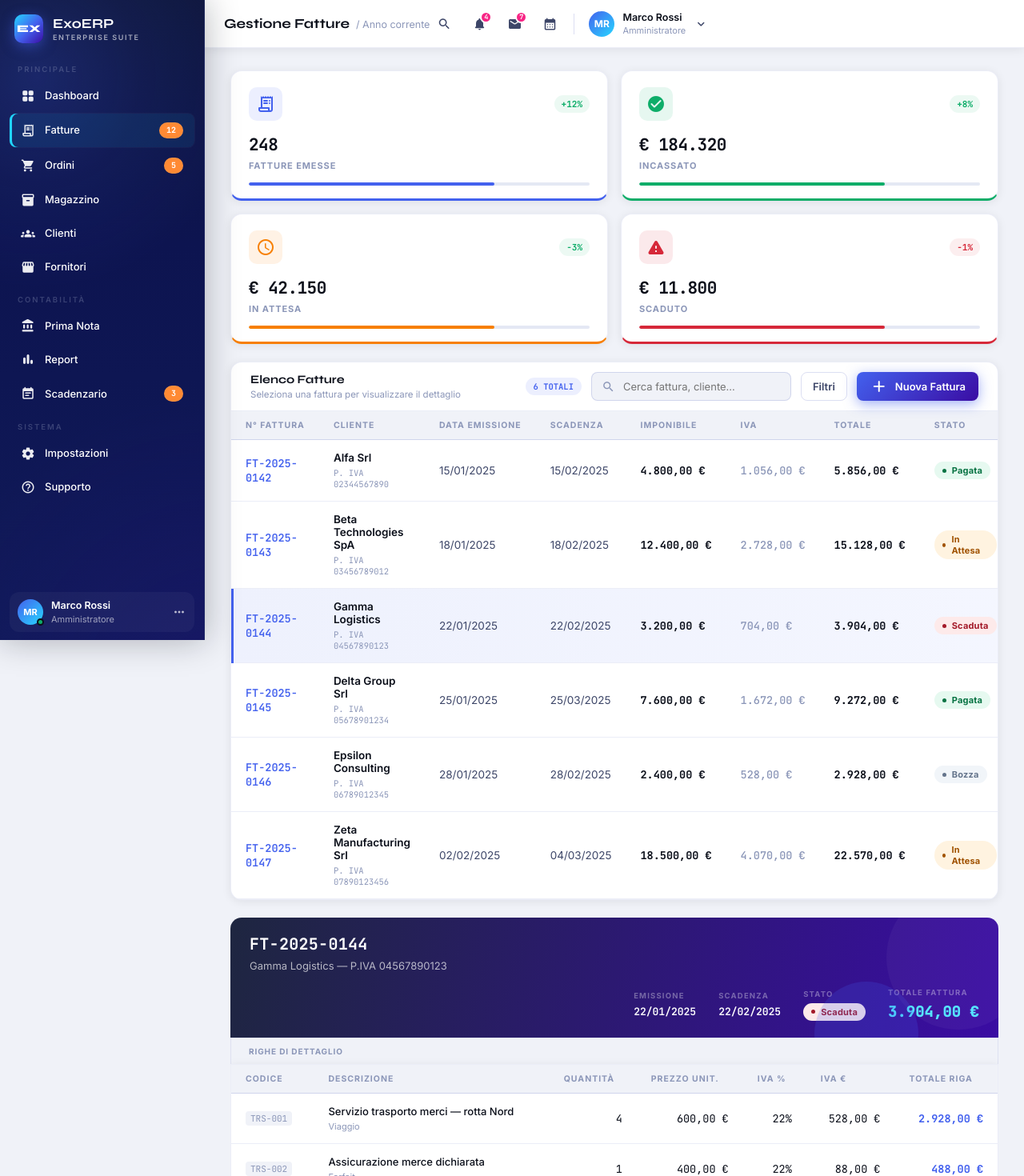
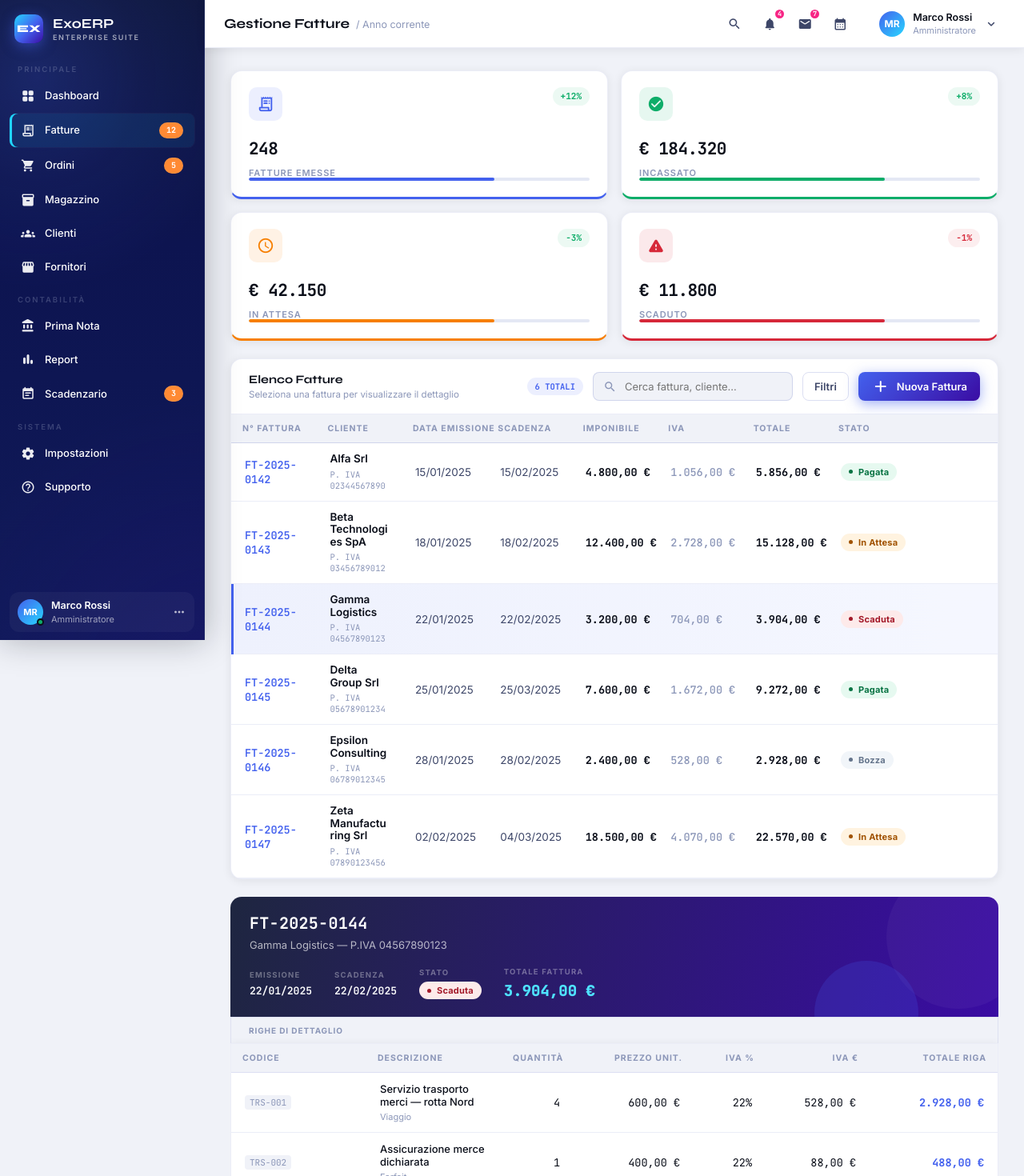
Before and after one commit to AdeleGiuff/test, an Angular app in the folder exo-erp/: page / in a window 1280 px wide. Shown: the top 1470 px of the page at 80% size. Built offline with nearby package versions, Linux system fonts and the light colour scheme.

Commit message:
migliorie

```diff
--- a/exo-erp/src/app/features/invoice-page/invoice-page.component.html
+++ b/exo-erp/src/app/features/invoice-page/invoice-page.component.html
@@ -1,8 +1,11 @@
 <section class="kpi-grid">
-    <app-kpi-card icon="receipt_long" value="248" label="Fatture emesse" trend="+12%" variant="blue" />
-    <app-kpi-card icon="check_circle" value="€ 184.320" label="Incassato" trend="+8%" variant="green" />
-    <app-kpi-card icon="schedule" value="€ 42.150" label="In attesa" trend="-3%" variant="orange" />
-    <app-kpi-card icon="warning" value="€ 11.800" label="Scaduto" trend="-1%" variant="red" />
+    <app-kpi-card icon="receipt_long" value="248" label="Fatture emesse" trend="+12%" variant="blue"></app-kpi-card>
+
+    <app-kpi-card icon="check_circle" value="€ 184.320" label="Incassato" trend="+8%" variant="green"></app-kpi-card>
+
+    <app-kpi-card icon="schedule" value="€ 42.150" label="In attesa" trend="-3%" variant="orange"></app-kpi-card>
+
+    <app-kpi-card icon="warning" value="€ 11.800" label="Scaduto" trend="-1%" variant="red"></app-kpi-card>
 </section>
 
 <section class="invoice-list page-card">
--- a/exo-erp/src/app/features/invoice-page/invoice-page.component.scss
+++ b/exo-erp/src/app/features/invoice-page/invoice-page.component.scss
@@ -10,7 +10,7 @@
 }
 
 .panel-header {
-  padding: var(--spacing-md) var(--spacing-lg-2);
+  padding: 16px 22px;
   display: flex;
   align-items: center;
   gap: 12px;
@@ -57,7 +57,7 @@
 }
 
 .search-box:focus-within {
-  border-color: var(--accent);
+  border: 1px solid var(--accent);
   box-shadow: 0 0 0 3px rgba(67, 97, 238, 0.12);
   background: var(--card);
 }
@@ -73,7 +73,13 @@
   background: transparent;
   width: 100%;
   font-size: 13px;
+  font-weight: 400;
   color: var(--ink);
+}
+
+.search-box .material-icons-round {
+  font-size: 17px;
+  color: var(--muted);
 }
 
 .ghost-btn,
@@ -116,9 +122,15 @@
   overflow-x: auto;
 }
 
+table {
+  min-width: 100%;
+  table-layout: fixed;
+  position: relative;
+}
+
 table thead th {
   text-align: left;
-  padding: 11px 18px;
+  padding: 11px 14px;
   background: var(--surface);
   border-bottom: var(--border-2);
   color: var(--muted);
@@ -130,7 +142,7 @@ table thead th {
 }
 
 table tbody td {
-  padding: 14px 18px;
+  padding: 12px 17px;
   border-bottom: var(--border);
   font-size: 13.5px;
   vertical-align: middle;
@@ -161,11 +173,14 @@ tbody tr.selected {
   font-size: 13.5px;
   font-weight: 600;
   color: var(--ink);
+  line-height: 1.15;
+  word-break: break-word;
 }
 
 .customer-vat {
   margin-top: 4px;
   font-size: 10.5px;
+  font-weight: 400;
   color: var(--muted);
 }
 
@@ -184,14 +199,22 @@ tbody tr.selected {
   font-weight: 500;
 }
 
+.amount,
+.muted-amount,
+.meta-value,
+.meta-total {
+  font-variant-numeric: tabular-nums;
+}
+
 .row-actions-cell {
-  width: 120px;
+  width: 108px;
+  min-width: 108px;
 }
 
 .row-actions {
   display: flex;
   justify-content: flex-end;
-  gap: 8px;
+  gap: 6px;
   opacity: 0;
   transition: var(--t);
 }
@@ -201,8 +224,8 @@ tbody tr:hover .row-actions {
 }
 
 .row-icon-btn {
-  width: 30px;
-  height: 30px;
+  width: 28px;
+  height: 28px;
   border-radius: 7px;
   border: var(--border-2);
   background: #eef1fd;
@@ -213,7 +236,7 @@ tbody tr:hover .row-actions {
 }
 
 .row-icon-btn .material-icons-round {
-  font-size: 17px;
+  font-size: 16px;
 }
 
 .detail-panel {
@@ -254,7 +277,8 @@ tbody tr:hover .row-actions {
   background: rgba(67, 97, 238, 0.2);
 }
 
-.detail-header .left {
+.detail-header .left,
+.detail-header .right {
   position: relative;
   z-index: 1;
 }
@@ -277,13 +301,6 @@ tbody tr:hover .row-actions {
   margin-top: 6px;
   font-size: 13px;
   color: rgba(255, 255, 255, 0.68);
-}
-
-.detail-header .right {
-  margin-left: auto;
-  display: flex;
-  gap: 28px;
-  align-items: center;
 }
 
 .meta-label {
@@ -392,7 +409,7 @@ tbody tr:hover .row-actions {
 }
 
 .total-row.grand {
-  margin-top: 10px;
+  margin-top: 12px;
   font-size: 13.5px;
   font-weight: 700;
 }
@@ -421,20 +438,52 @@ tbody tr:hover .row-actions {
     flex-wrap: wrap;
   }
 }
-@media (max-width: 1280px) {
-  .kpi-grid {
-    grid-template-columns: repeat(2, minmax(0, 1fr));
-  }
-}
 
 @media (max-width: 720px) {
   .kpi-grid {
     grid-template-columns: 1fr;
   }
 }
-.detail-header .right {
-  margin-left: auto;
-  display: flex;
-  gap: 28px;
-  align-items: center;
+
+.detail-table-wrap table {
+  width: 100%;
+  table-layout: fixed;
 }
+
+.detail-table-wrap th:nth-child(3),
+.detail-table-wrap td:nth-child(3) {
+  width: 90px;
+  text-align: right;
+}
+
+.detail-table-wrap th:nth-child(4),
+.detail-table-wrap td:nth-child(4) {
+  width: 150px;
+  text-align: right;
+}
+
+.detail-table-wrap th:nth-child(5),
+.detail-table-wrap td:nth-child(5) {
+  width: 90px;
+  text-align: right;
+}
+
+.detail-table-wrap th:nth-child(6),
+.detail-table-wrap td:nth-child(6) {
+  width: 130px;
+  text-align: right;
+}
+
+.detail-table-wrap th:nth-child(7),
+.detail-table-wrap td:nth-child(7) {
+  width: 160px;
+  text-align: right;
+}
+
+.detail-table-wrap td:nth-child(3),
+.detail-table-wrap td:nth-child(4),
+.detail-table-wrap td:nth-child(5),
+.detail-table-wrap td:nth-child(6),
+.detail-table-wrap td:nth-child(7) {
+  font-variant-numeric: tabular-nums;
+}
--- a/exo-erp/src/app/layout/app-shell/app-shell.component.scss
+++ b/exo-erp/src/app/layout/app-shell/app-shell.component.scss
@@ -8,6 +8,8 @@
   min-height: calc(100vh - var(--topbar-h));
   padding: var(--spacing-xl) var(--spacing-xl-2);
   background: var(--surface);
+  position: relative;
+  z-index: 1;
 }
 
 
--- a/exo-erp/src/app/layout/topbar/topbar.component.scss
+++ b/exo-erp/src/app/layout/topbar/topbar.component.scss
@@ -8,6 +8,7 @@
   left: var(--sidebar-w);
   width: calc(100% - var(--sidebar-w));
   height: var(--topbar-h);
+  z-index: 1000;
 
   background: var(--card);
   border-bottom: var(--border);
@@ -15,7 +16,7 @@
 
   display: flex;
   align-items: center;
-
+  justify-content: space-between;
   padding: 0 24px;
 }
 
@@ -33,6 +34,7 @@
 }
 
 .page-title {
+  font-family: 'Syne', sans-serif;
   font-size: 17px;
   font-weight: 700;
   line-height: 1.05;
@@ -89,8 +91,8 @@
 /* 2.3 Notif Dot */
 .notif-dot {
   position: absolute;
-  top: 2px;
-  right: 2px;
+  top: -2px;
+  right: -2px;
   width: 15px;
   height: 15px;
   border-radius: 50%;
@@ -111,7 +113,7 @@
 .separator {
   width: 1px;
   height: 26px;
-  background: rgba(60, 80, 180, 0.18);
+  background: var(--border-2);
   margin: 0 4px;
   flex: 0 0 auto;
 }
--- a/exo-erp/src/app/shared/components/kpi-card/kpi-card.component.html
+++ b/exo-erp/src/app/shared/components/kpi-card/kpi-card.component.html
@@ -1,14 +1,17 @@
 <div class="kpi-card page-card" [class.green]="variant === 'green'" [class.orange]="variant === 'orange'"
     [class.red]="variant === 'red'">
-    <div class="top">
-        <div class="icon-wrap">
+    <div class="kpi-top">
+        <div class="kpi-icon-wrap">
             <span class="material-icons-round">{{ icon }}</span>
         </div>
 
-        <div class="trend mono">{{ trend }}</div>
+        <div class="kpi-trend mono">{{ trend }}</div>
     </div>
 
-    <div class="value mono">{{ value }}</div>
-    <div class="label">{{ label }}</div>
-    <div class="progress"></div>
+    <div class="kpi-value mono">{{ value }}</div>
+    <div class="kpi-label">{{ label }}</div>
+
+    <div class="kpi-progress">
+        <div class="kpi-progress-fill"></div>
+    </div>
 </div>
--- a/exo-erp/src/app/shared/components/kpi-card/kpi-card.component.scss
+++ b/exo-erp/src/app/shared/components/kpi-card/kpi-card.component.scss
@@ -1,9 +1,22 @@
+:host {
+  display: block;
+}
+
 .kpi-card {
-  padding: 20px 22px 16px;
   position: relative;
+  display: flex;
+  flex-direction: column;
   overflow: hidden;
-  transition: var(--t);
+  min-height: 176px;
+  padding: 20px 22px;
+  border-radius: 14px;
+  border: var(--border);
   border-bottom: 3px solid var(--accent);
+  background: var(--card);
+  box-shadow: var(--shadow-sm);
+  transition:
+    transform var(--t),
+    box-shadow var(--t);
 }
 
 .kpi-card:hover {
@@ -11,106 +24,139 @@
   box-shadow: var(--shadow-md);
 }
 
+.kpi-top {
+  display: flex;
+  align-items: flex-start;
+  justify-content: space-between;
+  gap: 12px;
+}
+
+.kpi-icon-wrap {
+  width: 42px;
+  height: 42px;
+  border-radius: 10px;
+  display: grid;
+  place-items: center;
+  background: rgba(67, 97, 238, 0.1);
+  color: var(--accent);
+  flex: 0 0 auto;
+}
+
+.kpi-icon-wrap .material-icons-round {
+  font-size: 22px;
+  width: 22px;
+  height: 22px;
+  line-height: 22px;
+}
+
+.kpi-trend {
+  font-size: 11px;
+  font-weight: 700;
+  line-height: 1;
+  padding: 6px 10px;
+  border-radius: 20px;
+  background: rgba(14, 173, 105, 0.08);
+  color: var(--green);
+  flex: 0 0 auto;
+}
+
+.kpi-value {
+  margin-top: 24px;
+  font-size: 21px;
+  font-weight: 700;
+  line-height: 1.05;
+  letter-spacing: -0.5px;
+  color: var(--ink);
+}
+
+.kpi-label {
+  margin-top: 14px;
+  font-size: 11px;
+  font-weight: 600;
+  line-height: 1;
+  letter-spacing: 0.9px;
+  text-transform: uppercase;
+  color: var(--muted);
+}
+
+.kpi-progress {
+  margin-top: auto;
+  width: 100%;
+  height: 4px;
+  border-radius: 2px;
+  background: var(--surface-2);
+  overflow: hidden;
+}
+
+.kpi-progress-fill {
+  width: 72%;
+  height: 100%;
+  border-radius: 2px;
+  background: var(--accent);
+}
+
 .kpi-card.green {
   border-bottom-color: var(--green);
+}
+
+.kpi-card.green .kpi-icon-wrap {
+  background: rgba(14, 173, 105, 0.1);
+  color: var(--green);
+}
+
+.kpi-card.green .kpi-progress-fill {
+  background: var(--green);
 }
 
 .kpi-card.orange {
   border-bottom-color: var(--orange);
 }
 
+.kpi-card.orange .kpi-icon-wrap {
+  background: rgba(247, 127, 0, 0.1);
+  color: var(--orange);
+}
+
+.kpi-card.orange .kpi-progress-fill {
+  background: var(--orange);
+}
+
 .kpi-card.red {
   border-bottom-color: var(--red);
 }
 
-.top {
-  display: flex;
-  align-items: center;
-  justify-content: space-between;
-}
-
-.icon-wrap {
-  width: 42px;
-  height: 42px;
-  border-radius: 10px;
-  background: rgba(67, 97, 238, 0.1);
-  color: var(--accent);
-  display: grid;
-  place-items: center;
-}
-
-.green .icon-wrap {
-  background: rgba(14, 173, 105, 0.1);
-  color: var(--green);
-}
-
-.orange .icon-wrap {
-  background: rgba(247, 127, 0, 0.1);
-  color: var(--orange);
-}
-
-.red .icon-wrap {
+.kpi-card.red .kpi-icon-wrap {
   background: rgba(214, 40, 57, 0.1);
   color: var(--red);
 }
 
-.value {
-  margin-top: 16px;
-  font-size: 21px;
-  font-weight: 700;
-  letter-spacing: -0.5px;
-  color: var(--ink);
+.kpi-card.red .kpi-progress-fill {
+  background: var(--red);
 }
 
-.label {
-  margin-top: 6px;
-  font-size: 11px;
-  font-weight: 700;
-  letter-spacing: 0.9px;
-  color: var(--muted);
-  text-transform: uppercase;
-}
-
-.trend {
-  font-size: 11px;
-  font-weight: 700;
-  padding: 4px 9px;
-  border-radius: 20px;
-  background: rgba(14, 173, 105, 0.08);
-  color: var(--green);
-}
-
-.red .trend {
+.kpi-card.red .kpi-trend {
   background: rgba(214, 40, 57, 0.08);
   color: var(--red);
 }
 
-.progress {
-  margin-top: 14px;
-  height: 4px;
-  border-radius: 2px;
-  background: var(--surface-2);
-  overflow: hidden;
-  position: relative;
+@media (max-width: 1280px) {
+  .kpi-card {
+    min-height: 160px;
+  }
 }
 
-.progress::after {
-  content: '';
-  position: absolute;
-  inset: 0 auto 0 0;
-  width: 72%;
-  background: var(--accent);
-  border-radius: inherit;
+@media (max-width: 720px) {
+  .kpi-card {
+    min-height: 148px;
+    padding: 18px 18px;
+  }
+
+  .kpi-value {
+    margin-top: 20px;
+    font-size: 19px;
+  }
+
+  .kpi-label {
+    margin-top: 12px;
+  }
 }
-
-.green .progress::after {
-  background: var(--green);
-}
-
-.orange .progress::after {
-  background: var(--orange);
-}
-
-.red .progress::after {
-  background: var(--red);
-}
--- a/exo-erp/src/app/shared/components/status-badge/status-badge.component.scss
+++ b/exo-erp/src/app/shared/components/status-badge/status-badge.component.scss
@@ -7,6 +7,7 @@
   font-size: 11px;
   font-weight: 700;
   letter-spacing: 0.2px;
+  white-space: nowrap;
 }
 
 .status-badge::before {
@@ -14,6 +15,7 @@
   width: 5px;
   height: 5px;
   border-radius: 50%;
+  flex: 0 0 auto;
 }
 
 .paid {
--- a/exo-erp/src/styles.scss
+++ b/exo-erp/src/styles.scss
@@ -82,14 +82,13 @@ body {
   // variables at https://material.angular.dev/guide/system-variables
   background-color: var(--surface);
   color: var(--ink);
-  font: var(--mat-sys-body-medium);
+  font-family: 'Inter', sans-serif;
 
   // Reset the user agent margin.
   margin: 0;
   //WHY?
   // height: 100%;
   min-height: 100%;
-  font-family: 'Inter', sans-serif;
 }
 /* You can add global styles to this file, and also import other style files */
 
```
Also changed, not shown: exo-erp/src/app/layout/topbar/topbar.component.html (+1 -41 lines).
